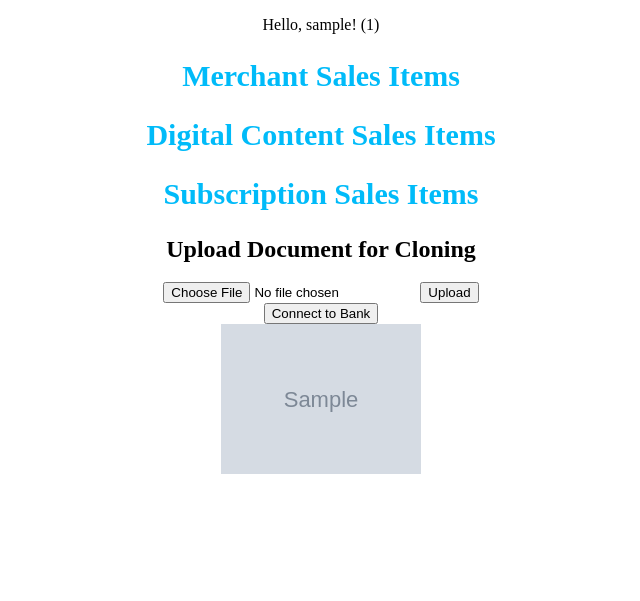
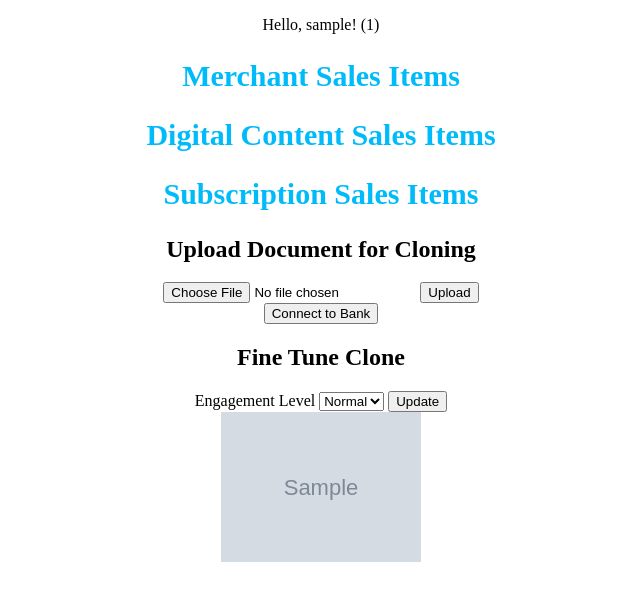
Before and after one commit to baldwin323/Smodal, a Flask app: template templates/index.html in a window 1280 px wide. Shown: the top 601 px of the page, without its empty margins (319-959 px from the left). Run offline with Flask 2, Linux system fonts and the light colour scheme; the template is opened without the code that fills it: most values are stand-ins (such as "Sample title", 1, 10 or a date in 2020); grey boxes marked "Sample" are stand-in pictures.

Commit message:
[code modification] fine tuning

```diff
--- a/templates/index.html
+++ b/templates/index.html
@@ -2,7 +2,6 @@
 <html>
 <head>
     <title>Python Flask ReplAuth</title>
-<script src="https://replit.com/public/js/repl-auth-v2.js"></script>
 </head>
 <body>
     {% if user_id %}
@@ -13,25 +12,15 @@
           <p>
             Hello, {{ user_name }}! ({{ user_id }})
           </p>
-	  <!-- New Content Here : Includes Merchant Sales, Digital Sales and Subscriptions -->
             <div class="sales-section">
-			<!-- Merchant Sales -->
                 <h2>Merchant Sales Items</h2>
-			<div class="merchant-sales">
-				<!-- Contents here are dynamically generated -->
-			</div>
+                <div class="merchant-sales"></div>
 
-			<!-- Digital Content Sales -->
                 <h2>Digital Content Sales Items</h2>
-			<div class="digital-sales">
-				<!-- Contents here are dynamically generated -->
-			</div>
+                <div class="digital-sales"></div>
 
-			<!-- Subscriptions Sales -->
                 <h2>Subscription Sales Items</h2>
-			<div class="subscription-sales">
-				<!-- Contents here are dynamically generated -->
-			</div>
+                <div class="subscription-sales"></div>
             </div>
 
             <h2>Upload Document for Cloning</h2>
@@ -40,32 +29,40 @@
                 <input type="submit" value="Upload">
             </form>
 
-		<!-- Integrate Bank API -->
             <button onclick="bankAPIIntegration()">Connect to Bank</button>
+
+            <h2>Fine Tune Clone</h2>
+            <form action="/fine-tune" method="POST">
+                <label>Engagement Level</label>
+                <select name="engagement-level">
+                    <option value="normal">Normal</option>
+                    <option value="flirty">Flirty</option>
+                    <option value="adult">Adult</option>
+                </select>
+                <input type="submit" value="Update">
+            </form>
         </div>
         <img src="{{ user_profile_image }}" width="200">
-    <center>
         </center>
     </div>
     {% else %}
-  <center>
     <center>
         <div class="box">
             <div class="box-text">
                 <h1>Hello!</h1>
             </div>
             <div class="box-button">
-          <button onclick="LoginWithReplit()"> Login w/ replit</button>
+                <form action="/login" method="POST">
+                    <input type="email" name="email" placeholder="Email" required>
+                    <input type="password" name="password" placeholder="Password" required>
+                    <input type="submit" value="Login">
+                </form>
+            </div>
         </div>
     </center>
-      </div>
-  </center>
-
     {% endif %}
 </body>
 <style>
-// All the previous css stylings here
-
 .sales-section {
     width: 90%;
     margin: auto;
@@ -78,7 +75,6 @@
 }
 
 .sales-section div {
-	// Add specific stylings for each of the sales sections here
 }
 
 form {
```
Lines whose indentation alone changed are shown as unchanged.
